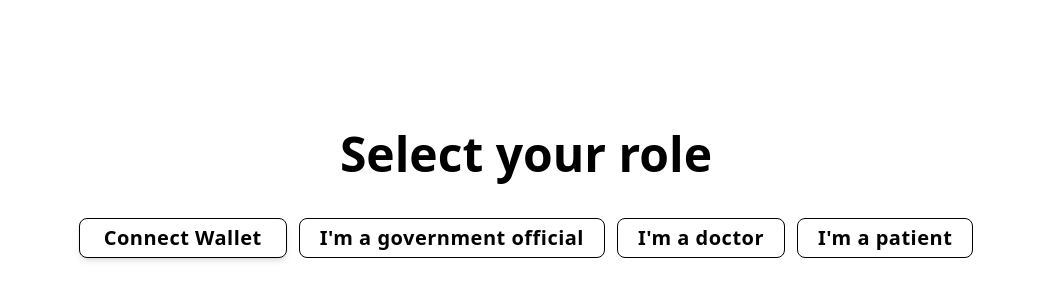
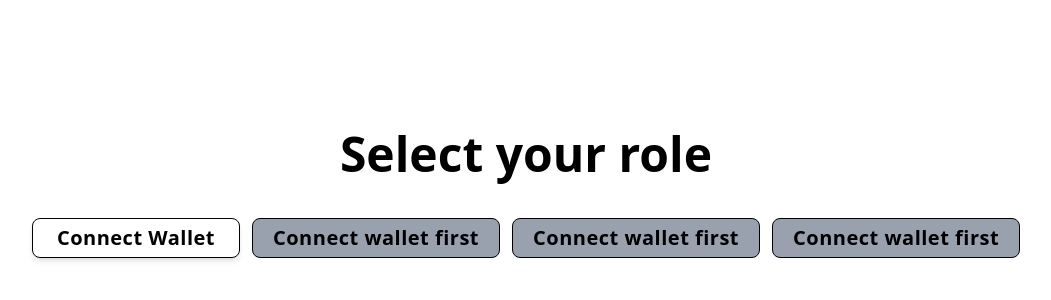
Before and after one commit to FranZavalla/midnight-ui, a React (Vite) app in the folder apps/ui/: page / in a window 1280 px wide. Shown: the part 206-506 px from the top of the page, without its empty margins (114-1165 px from the left). Built offline with nearby package versions, Linux system fonts and the light colour scheme; no server answers; what @midnight-ntwrk/midnight-js-network-id would draw is missing.

Commit message:
patient input for gov add funds

```diff
--- a/apps/ui/src/App.tsx
+++ b/apps/ui/src/App.tsx
@@ -72,26 +72,23 @@ const App: React.FC = () => {
             <Button
               className={wallet && 'hover:text-red-700 hover:border-red-700'}
               onClick={handleGovClick}
-              onMouseEnter={() => setHover(true)}
-              onMouseLeave={() => setHover(false)}
+              disabled={!wallet}
             >
-              {!hover ? "I'm a government official" : 'Connect wallet first'}
+              {wallet ? "I'm a government official" : 'Connect wallet first'}
             </Button>
             <Button
               className={wallet && 'hover:text-green-700 hover:border-green-700'}
               onClick={handleDoctorClick}
-              onMouseEnter={() => setHover(true)}
-              onMouseLeave={() => setHover(false)}
+              disabled={!wallet}
             >
-              {!hover ? "I'm a doctor" : 'Connect wallet first'}
+              {wallet ? "I'm a doctor" : 'Connect wallet first'}
             </Button>
             <Button
               className={wallet && 'hover:text-blue-700 hover:border-blue-700'}
               onClick={handlePatientClick}
-              onMouseEnter={() => setHover(true)}
-              onMouseLeave={() => setHover(false)}
+              disabled={!wallet}
             >
-              {!hover ? "I'm a patient" : 'Connect wallet first'}
+              {wallet ? "I'm a patient" : 'Connect wallet first'}
             </Button>
           </div>
         </div>
--- a/apps/ui/src/components/ConnectWallet.tsx
+++ b/apps/ui/src/components/ConnectWallet.tsx
@@ -16,7 +16,7 @@ export const ConnectWallet = ({
           if (!midnight) throw new Error('Midnight not found');
           const wallet: DAppConnectorWalletAPI = await midnight?.mnLace?.enable();
           console.log(await midnight.mnLace.isEnabled());
-          console.log(wallet.state());
+          console.log(await wallet.state());
           setWallet(wallet);
         } catch (error) {
           console.error(error);
--- a/apps/ui/src/components/Gov.tsx
+++ b/apps/ui/src/components/Gov.tsx
@@ -15,6 +15,8 @@ export const Gov = ({
   const [value, setValue] = useState<string>('');
   const [doctor, setDoctor] = useState<string>('');
   const [money, setMoney] = useState<number>(0);
+  const [patient, setPatient] = useState<string>('');
+  const [error, setError] = useState('');
 
   const handleMoneyChange = (e: ChangeEvent<HTMLInputElement>) => {
     setMoney(Number(e.target.value));
@@ -22,13 +24,19 @@ export const Gov = ({
 
   const handlePayMoney = () => {
     setData((prev) => {
-      const newMap = new Map();
+      const newData = new Map(prev);
+      if (newData.has(patient)) {
+        if (!money) {
+          setError('Please enter a valid amount');
+        } else {
+          const [currentMoney, currentCondition] = newData.get(patient)!;
+          newData.set(patient, [currentMoney + money, currentCondition]);
+        }
+      } else {
+        setError('Patient does not exist');
+      }
 
-      prev.forEach((elem, index) => {
-        newMap.set(index, [elem[0] + money, elem[1]]);
-      });
-
-      return newMap;
+      return newData;
     });
   };
   if (!value) {
@@ -59,7 +67,7 @@ export const Gov = ({
       <div className="flex gap-5">
         <div className="flex flex-col items-center gap-2 p-4 border rounded shadow bg-white w-auto">
           <Input
-            name="gov"
+            name="gov-doc"
             placeholder="Enter your new doctor"
             value={doctor}
             onChange={(e) => setDoctor(e.target.value)}
@@ -69,12 +77,21 @@ export const Gov = ({
         </div>
         <div className="flex flex-col items-center gap-2 p-4 border rounded shadow bg-white w-auto">
           <Input
+            name="gov-pat"
+            placeholder="Enter a patient to pay"
+            value={patient}
+            onChange={(e) => setPatient(e.target.value)}
+            className="mb-2"
+            error={!patient ? error : ''}
+          />
+          <Input
             name="doc money"
             type="number"
             placeholder="Add money here"
             value={money}
             onChange={handleMoneyChange}
             className="mb-2"
+            error={!money ? error : ''}
           />
           <Button color="secondary" onClick={handlePayMoney}>
             Add money
--- a/apps/ui/src/components/Input.tsx
+++ b/apps/ui/src/components/Input.tsx
@@ -5,10 +5,12 @@ interface InputProps extends InputHTMLAttributes<HTMLInputElement> {
   className?: string;
   label?: string;
   value: string | number;
+  error?: string;
 }
 
-export function Input({ name, id, type, value, onChange, placeholder, className: customClassName }: InputProps) {
+export function Input({ name, id, type, value, onChange, placeholder, className: customClassName, error }: InputProps) {
   return (
+    <div className="flex flex-col">
       <input
         name={name}
         id={id}
@@ -18,5 +20,7 @@ export function Input({ name, id, type, value, onChange, placeholder, className:
         placeholder={placeholder}
         className={`block appearance-none rounded-lg p-2 border border-black bg-white text-lg text-black placeholder-gray-400 ${customClassName}`}
       />
+      <div className="text-sm text-red-500">{error}</div>
+    </div>
   );
 }
```
Also changed, not shown: 1 other file (tests, documents, lock files or other folders). Lines whose indentation alone changed are shown as unchanged.
